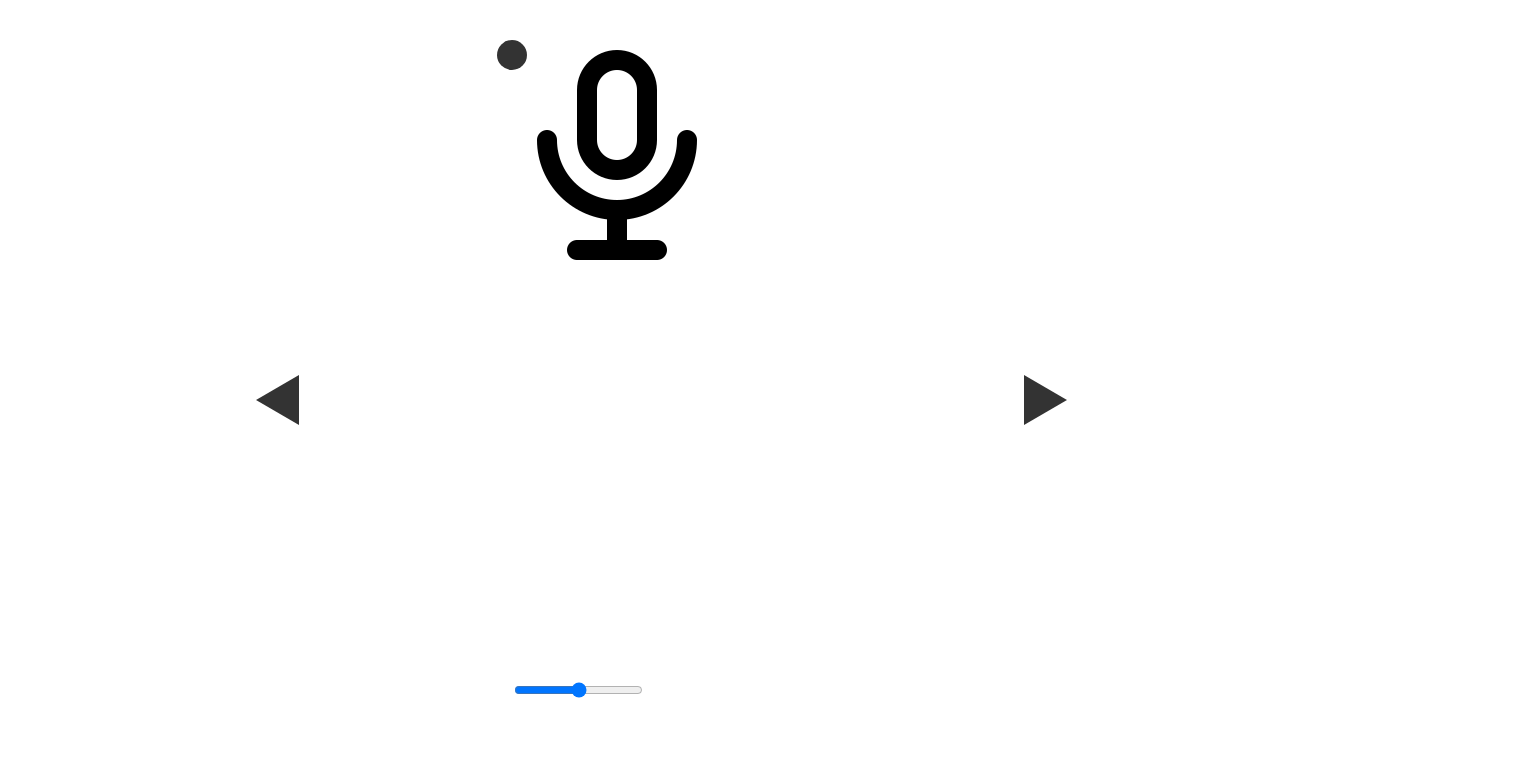
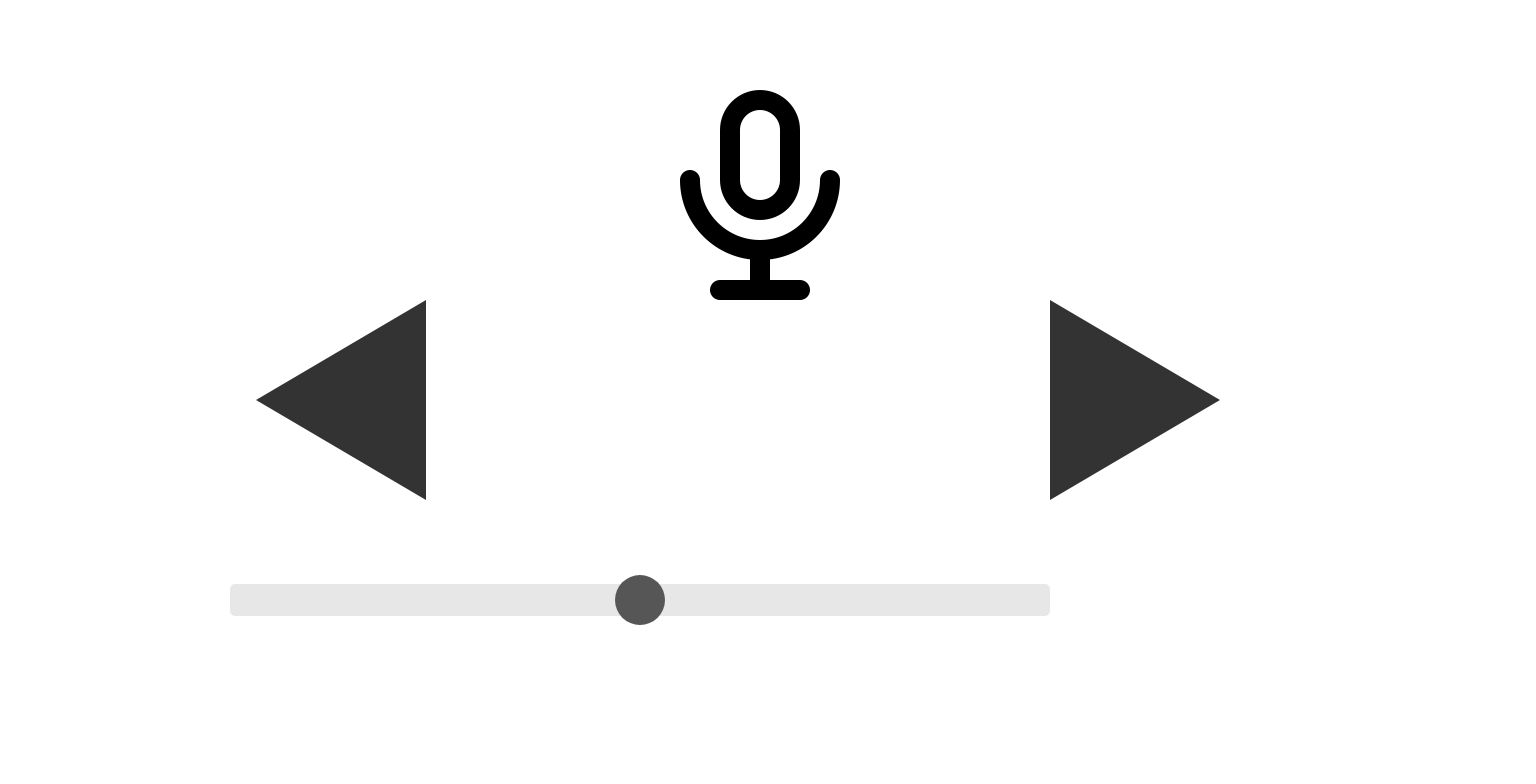
Before and after one commit to andresrg08/Practica_Sistemas_Interactivos, a website: page controlador/controlador.html in a window 1280 px wide. Shown: the top 784 px of the page, 1536 px wide, since content can reach past the window. Drawn offline with Linux system fonts and the light colour scheme.

Commit message:
estructurando elementos controlador

```diff
--- a/controlador/controlador.css
+++ b/controlador/controlador.css
@@ -1 +1,115 @@
-a
+body {
+    margin: 0;
+    padding: 0;
+}
+#controller {
+position: relative;
+height: 300px;
+width: 300px;
+margin: 0 auto;
+margin-top: 50px;
+}
+#controller:before {
+content: "";
+display: block;
+padding-top: 100%;
+}
+
+
+#triangle-up {
+margin-top: 65%;
+position: absolute;
+top: 0;
+left: 60%;
+transform: translateX(-50%);
+width: 0;
+height: 0;
+border-style: solid;
+border-width: 0 100px 170px 100px;
+border-color: transparent transparent #333 transparent;
+}
+#triangle-down {
+margin-bottom: 65%;
+position: absolute;
+bottom: 0;
+left: 60%;
+transform: translateX(-50%);
+width: 0;
+height: 0;
+border-style: solid;
+border-width: 170px 100px 0 100px;
+border-color: #333 transparent transparent transparent;
+}
+#triangle-left {
+position: absolute;
+top: 50%;
+left: 20%;
+transform: translateY(-50%);
+width: 0;
+height: 0;
+border-style: solid;
+border-width: 100px 170px 100px 0;
+border-color: transparent #333 transparent transparent;
+}
+#triangle-right {
+position: absolute;
+top: 50%;
+left: 82%;
+transform: translateY(-50%);
+width: 0;
+height: 0;
+border-style: solid;
+border-width: 100px 0 100px 170px;
+border-color: transparent transparent transparent #333;
+}
+#microphone {
+position: absolute;
+top: 10%;
+left: 50%;
+
+}
+.volume-control {
+    position: fixed;
+    bottom: 20%;
+    left: 10%;
+    width: 80%;
+    height: 80px;
+    background-color: #ffffff;
+    display: flex;
+    justify-content: center;
+    align-items: center;
+  }
+
+  .slider {
+    -webkit-appearance: none;
+    width: 80%;
+    height: 40%;
+    border-radius: 5px;
+    background: #ddd;
+    outline: none;
+    opacity: 0.7;
+    -webkit-transition: .2s;
+    transition: opacity .2s;
+  }
+
+  .slider:hover {
+    opacity: 1;
+  }
+
+  .slider::-webkit-slider-thumb {
+    -webkit-appearance: none;
+    appearance: none;
+    width: 50px;
+    height: 50px;
+    border-radius: 50%;
+    background: #0f100f;
+    cursor: pointer;
+  }
+
+  .slider::-moz-range-thumb {
+    width: 20px;
+    height: 20px;
+    border-radius: 50%;
+    background: #4CAF50;
+    cursor: pointer;
+  }
--- a/controlador/controlador.html
+++ b/controlador/controlador.html
@@ -2,106 +2,22 @@
 <html>
   <head>
     <title>Mi controlador de video</title>
-    <style>
-        body {
-			margin: 0;
-			padding: 0;
-		}
-      #controller {
-        position: relative;
-        height: 300px;
-        width: 300px;
-        margin: 0 auto;
-        margin-top: 50px;
-      }
-      #controller:before {
-        content: "";
-        display: block;
-        padding-top: 100%;
-      }
-      #triangle-up {
-        margin-top: 65%;
-        position: absolute;
-        top: 0;
-        left: 50%;
-        transform: translateX(-50%);
-        width: 0;
-        height: 0;
-        border-style: solid;
-        border-width: 0 25px 43.3px 25px;
-        border-color: transparent transparent #333 transparent;
-      }
-      #triangle-down {
-        margin-bottom: 65%;
-        position: absolute;
-        bottom: 0;
-        left: 50%;
-        transform: translateX(-50%);
-        width: 0;
-        height: 0;
-        border-style: solid;
-        border-width: 43.3px 25px 0 25px;
-        border-color: #333 transparent transparent transparent;
-      }
-      #triangle-left {
-        position: absolute;
-        top: 50%;
-        left: 20%;
-        transform: translateY(-50%);
-        width: 0;
-        height: 0;
-        border-style: solid;
-        border-width: 25px 43.3px 25px 0;
-        border-color: transparent #333 transparent transparent;
-      }
-      #triangle-right {
-        position: absolute;
-        top: 50%;
-        left: 80%;
-        transform: translateY(-50%);
-        width: 0;
-        height: 0;
-        border-style: solid;
-        border-width: 25px 0 25px 43.3px;
-        border-color: transparent transparent transparent #333;
-      }
-      #microphone {
-        position: absolute;
-        top: 5%;
-        left: 40%;
-        transform: translateX(-50%);
-        width: 30px;
-        height: 30px;
-        background-color: #333;
-        border-radius: 50%;
-        cursor: pointer;
-      }
-
-
-      #volume-bar {
-        position: absolute;
-        bottom: 5%;
-        left: 80%;
-        transform: translateX(-50%);
-        width: 80%;
-        height: 10%;
-        border-radius: 5px;
-        overflow: hidden;
-      }
-
-    </style>
-</head>
+      <link rel="stylesheet" href="controlador.css">
+  </head>
 <body>
   <div id="remote">
       <div id="triangle-up"></div>
       <div id="triangle-down"></div>
       <div id="triangle-left"></div>
       <div id="triangle-right"></div>
-      <div id="ball"></div>
       <div id="microphone"> <img src="images\microphone.png" alt=""></div>
-      <div id="volume-bar">
-          <input type="range" min="0" max="100" value="50">
+      <div class="volume-control">
+        <input type="range" min="0" max="100" value="50" class="slider">
       </div>
-  </div>
+    </div>
+    <script src="controlador.js"> </script>
+
+
+
 </body>
 </html>
--- a/controlador/controlador.js
+++ /dev/null
@@ -1 +0,0 @@
-a
```
Also changed, not shown: controlador/images/forma-de-microfono-negro.png (added).
